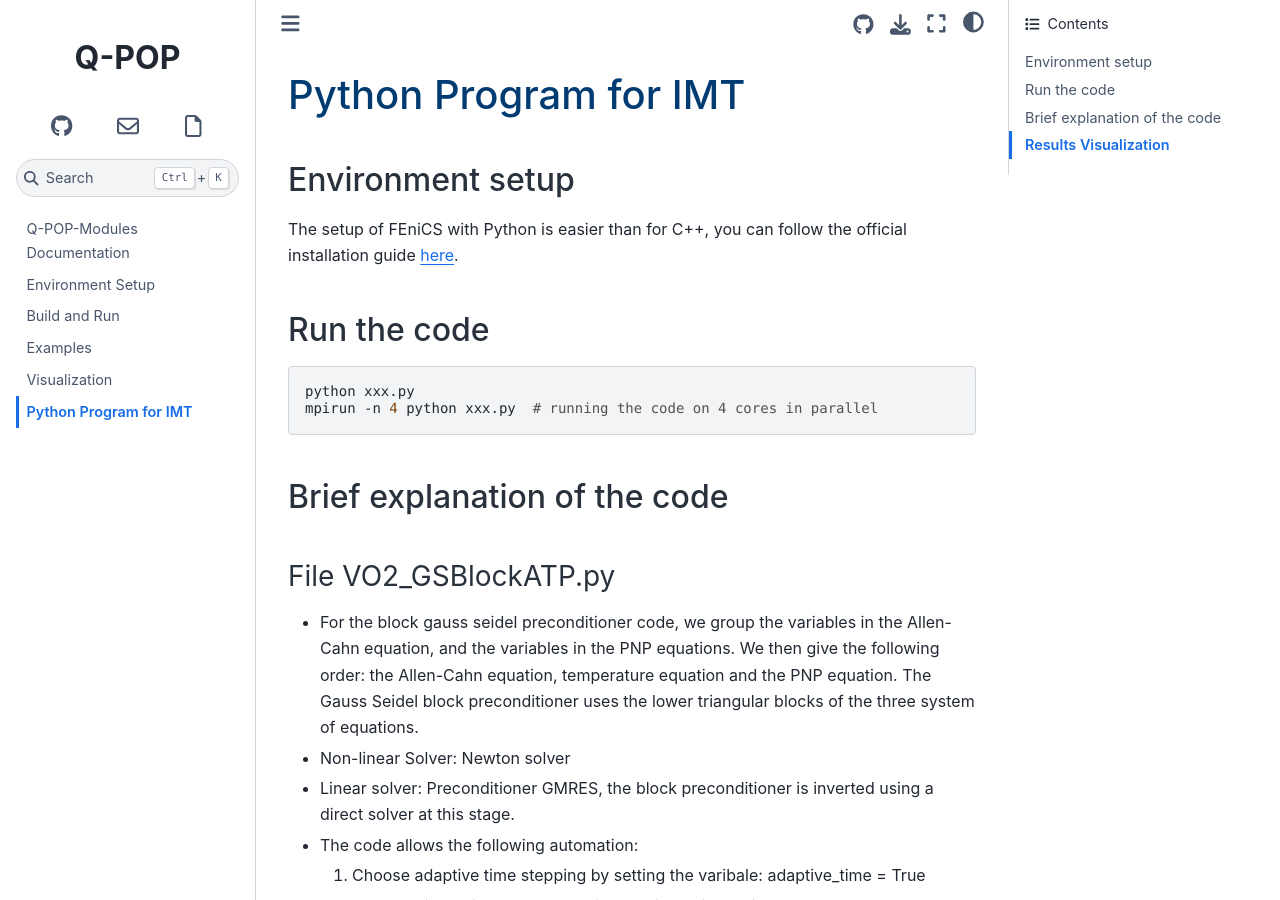
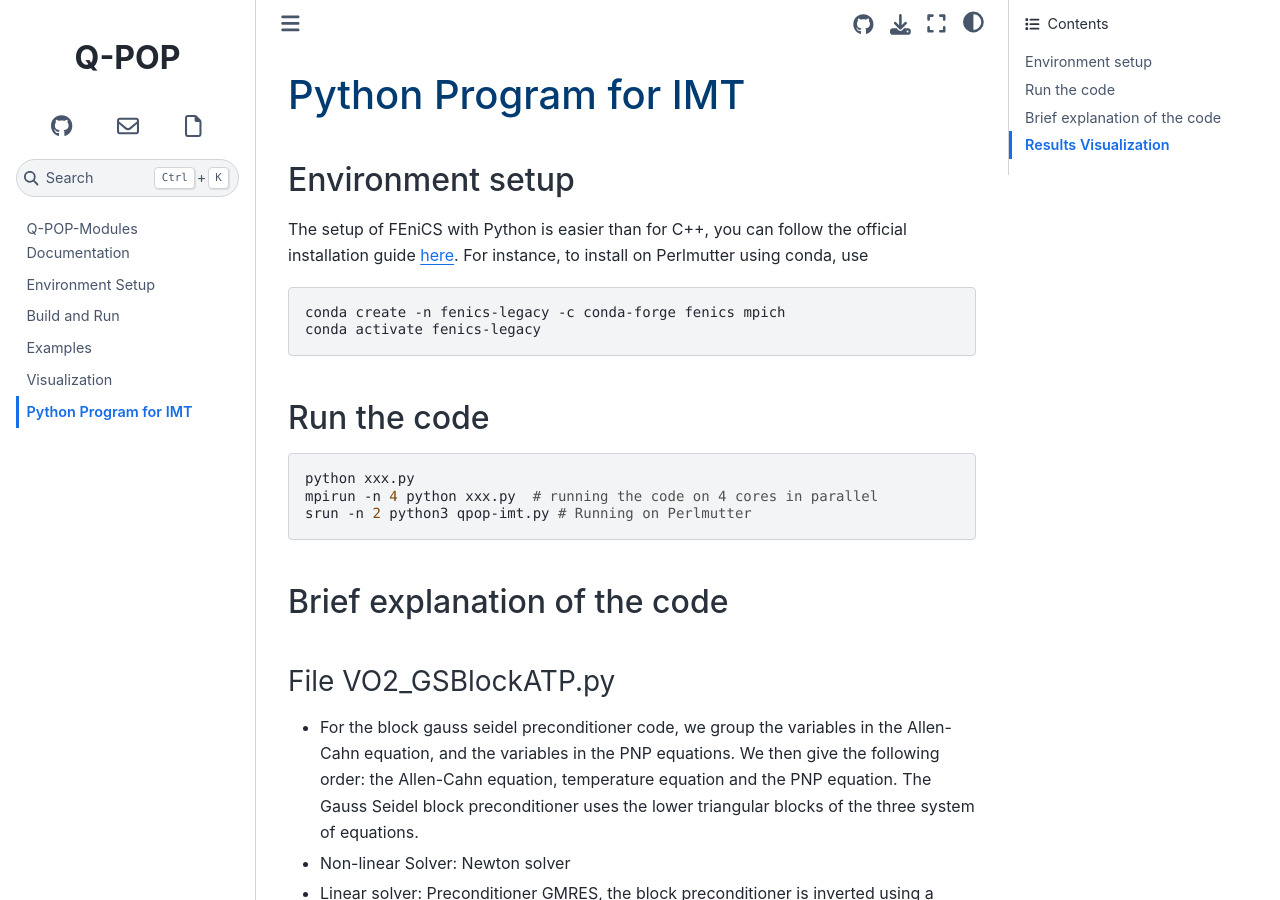
Before and after one commit to DOE-COMMS/Q-POP-Modules, a Sphinx documentation site: the page built from docs/python.md, in a window 1280 px wide and 900 px high. Built offline with Sphinx 7.4.7 and the Sphinx Book theme 1.1.4, drawn with Linux system fonts in a browser that asks for light colours.

Commit message:
Update python.md

````diff
--- a/docs/python.md
+++ b/docs/python.md
@@ -1,12 +1,17 @@
 # Python Program for IMT
 
 ## Environment setup
-The setup of FEniCS with Python is easier than for C++, you can follow the official installation guide [here](https://fenicsproject.org/download/archive/).
+The setup of FEniCS with Python is easier than for C++, you can follow the official installation guide [here](https://fenicsproject.org/download/archive/). For instance, to install on Perlmutter using conda, use
+```sh
+conda create -n fenics-legacy -c conda-forge fenics mpich
+conda activate fenics-legacy
+```
 
 ## Run the code
 ```sh
 python xxx.py
 mpirun -n 4 python xxx.py  # running the code on 4 cores in parallel
+srun -n 2 python3 qpop-imt.py # Running on Perlmutter
 ```
 
 ## Brief explanation of the code
````
